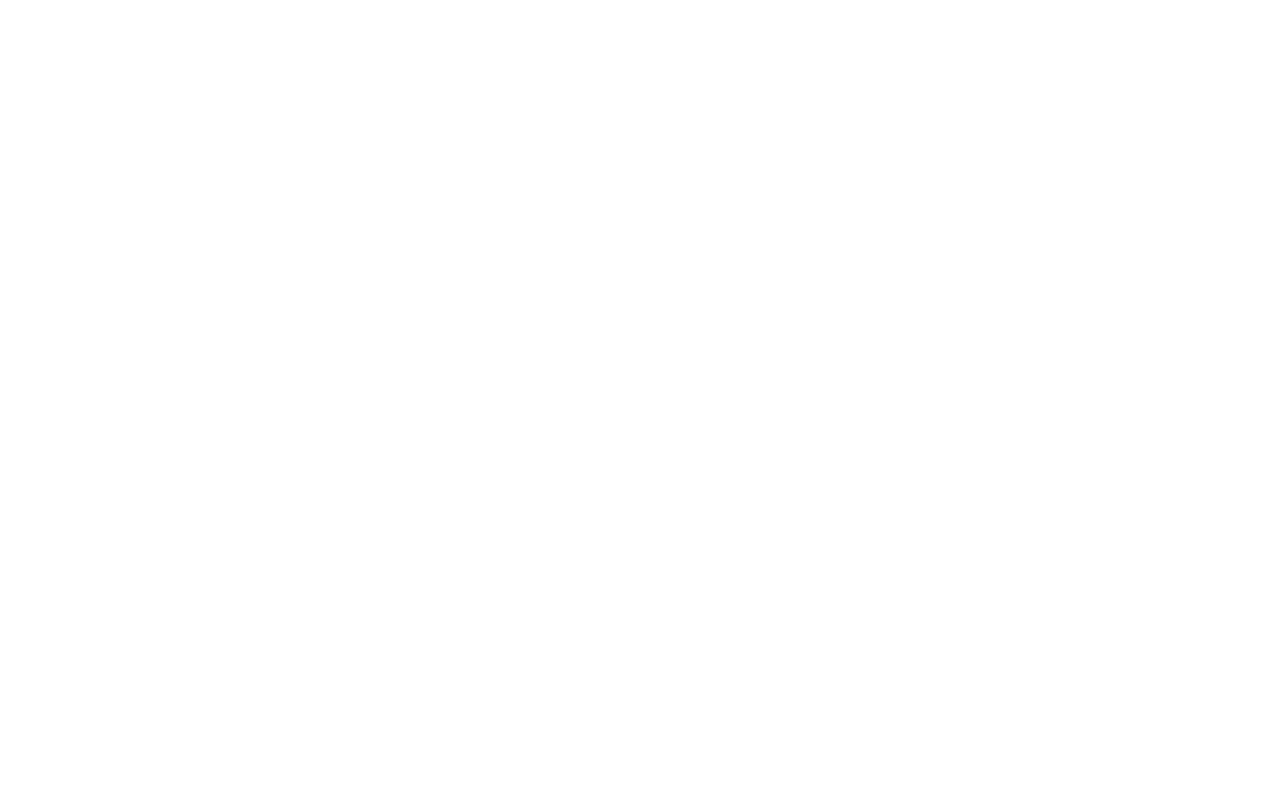
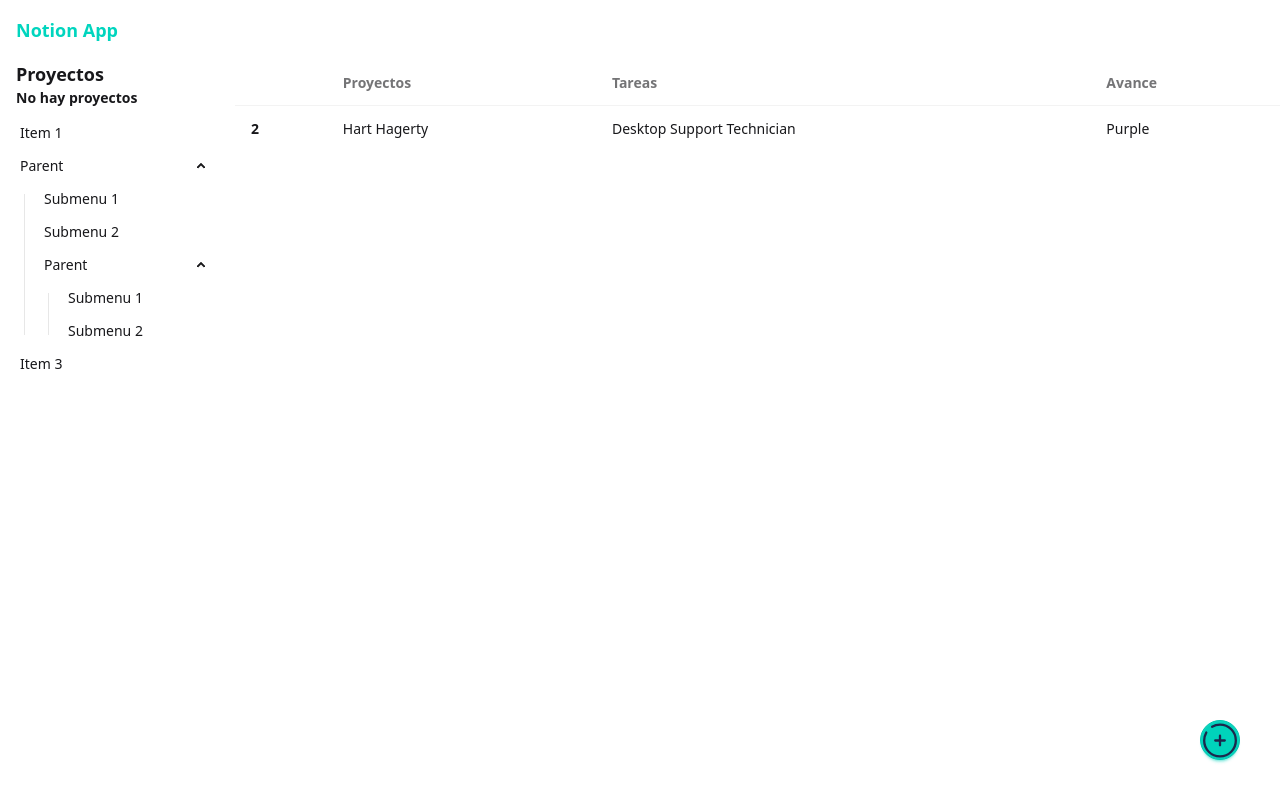
Before and after one commit to Kaue-oliveira-hub/projects-app, a Vue app: page /projects in a window 1280 px wide. Before the commit this address had no page. Shown: the top 802 px of the page. Built offline with nearby package versions, Linux system fonts and the light colour scheme; the HTML template or start-up script is replaced by a standard one.

Commit message:
Componente de DaisyUi Y SVG de svgrepo

```diff
--- a/src/modulorum/commune/components/SupraMenu.vue
+++ b/src/modulorum/commune/components/SupraMenu.vue
@@ -1,5 +1,5 @@
 <template>
 
-<div class="flex items-center justify-between p-4 bg-base-200"></div>
-<h2 class="text-lg font-bold m-4 text-blue-600">Notion App</h2>
+<div class="flex items-center justify-between bg-base-200"></div>
+<h2 class="text-lg font-bold m-4 text-teal-400">Notion App</h2>
 </template>
--- a/src/modulorum/projects/layouts/ProjectsLayout.vue
+++ b/src/modulorum/projects/layouts/ProjectsLayout.vue
@@ -2,7 +2,7 @@
 
 <SupraMenu />
 
-<main>
+<main class="flex flex-row">
     <LateralisMenu />
    <router-view />
 </main>
--- /dev/null
+++ b/src/modulorum/projects/views/ProjectsView.vue
@@ -0,0 +1,31 @@
+<template>
+
+<div class="overflow-x-auto w-full">
+  <table class="table">
+    <!-- head -->
+    <thead>
+      <tr>
+        <th></th>
+        <th>Proyectos</th>
+        <th>Tareas</th>
+        <th>Avance</th>
+      </tr>
+    </thead>
+    <tbody>
+
+      <tr class="hover:bg-base-300">
+        <th>2</th>
+        <td>Hart Hagerty</td>
+        <td>Desktop Support Technician</td>
+        <td>Purple</td>
+      </tr>
+
+    </tbody>
+  </table>
+
+  <button class="btn btn-circle btn-accent fixed bottom-10 right-10">
+    <svg width="209px" height="209px" viewBox="0 0 24 24" fill="none" xmlns="http://www.w3.org/2000/svg"><g id="SVGRepo_bgCarrier" stroke-width="0"></g><g id="SVGRepo_tracerCarrier" stroke-linecap="round" stroke-linejoin="round"></g><g id="SVGRepo_iconCarrier"> <path d="M15 12L12 12M12 12L9 12M12 12L12 9M12 12L12 15" stroke="#1C274C" stroke-width="1.464" stroke-linecap="round"></path> <path d="M7 3.33782C8.47087 2.48697 10.1786 2 12 2C17.5228 2 22 6.47715 22 12C22 17.5228 17.5228 22 12 22C6.47715 22 2 17.5228 2 12C2 10.1786 2.48697 8.47087 3.33782 7" stroke="#1C274C" stroke-width="1.464" stroke-linecap="round"></path> </g></svg>
+</button>
+
+</div>
+</template>
--- a/src/router/index.ts
+++ b/src/router/index.ts
@@ -8,8 +8,16 @@
 
     {
       path: '/',
-      name: 'projects',
+      name: 'home',
+      redirect: {name: 'projects'},
       component: ProjectsLayout,
+      children:[
+        {
+          path:'/projects',
+          name:'projects',
+          component: () => import('@/modulorum/projects/views/ProjectsView.vue'),
+        }
+      ]
    }
 
   ],
```
